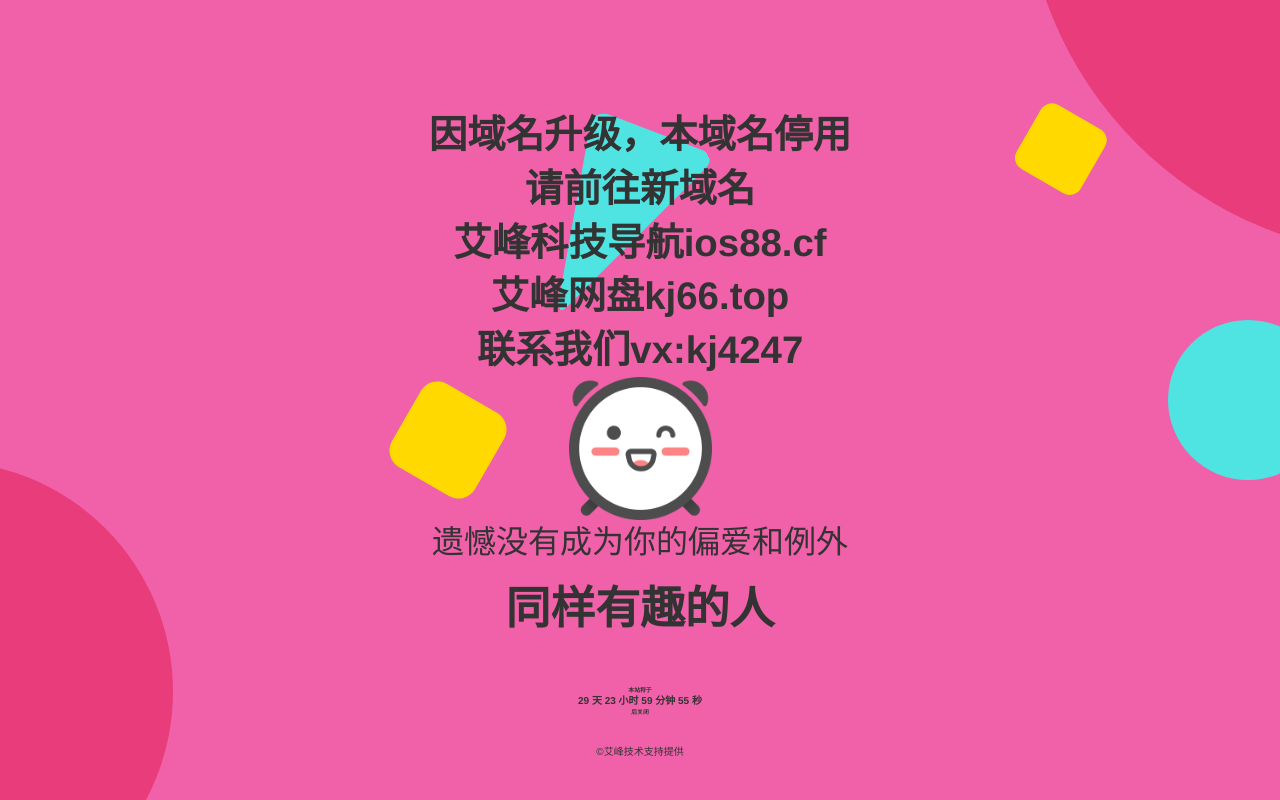
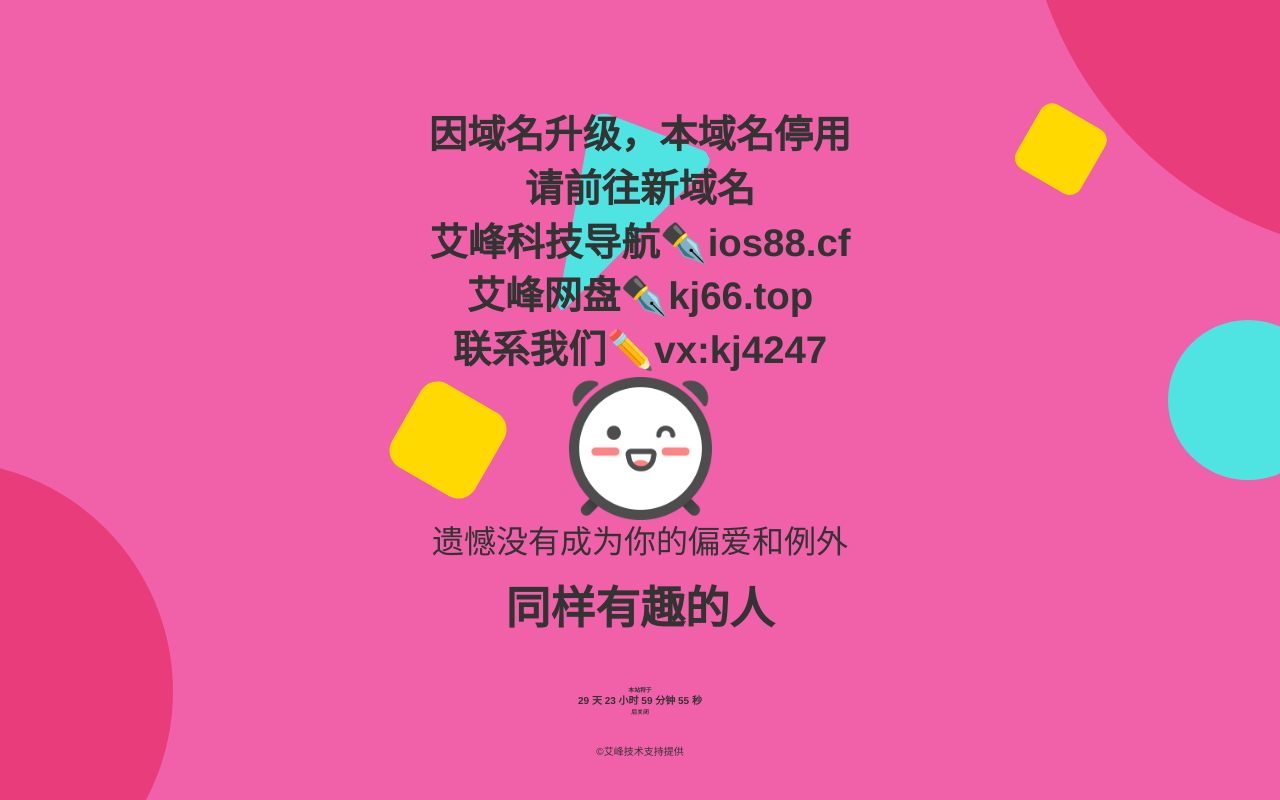
Before and after one commit to io50/qy, a plain HTML site: page index.html in a window 1280 px wide. Drawn offline with Linux system fonts and the light colour scheme.

Commit message:
Update index.html

```diff
--- a/index.html
+++ b/index.html
@@ -41,10 +41,10 @@
 			<div class="page-box">
 				<div class="title1">
 					<div style="text-align: center;">因域名升级，本域名停用<br>
-						请前往新域名<!-- <a href="https://ios88.cf">qlam.cc</a>--><br>
-						艾峰科技导航<a href="https://ios88.cf">ios88.cf</a><br>
-						艾峰网盘<a href="https://kj66.topv">kj66.top</a><br>
-						联系我们<a href="https://tool.gljlw.com/qq/?qq=723110221">vx:kj4247</a>
+						请前往新域名<!-- <a href="https://ios88.cf">✒️ios88.cf</a>--><br>
+						艾峰科技导航<a href="https://ios88.cf">✒️ios88.cf</a><br>
+						艾峰网盘<a href="https://kj66.top">✒️kj66.top</a><br>
+						联系我们<a href="https://tool.gljlw.com/qq/?qq=723110221">✏️vx:kj4247</a>
 						<aside> </aside>
 					</div>
 				</div>
```
